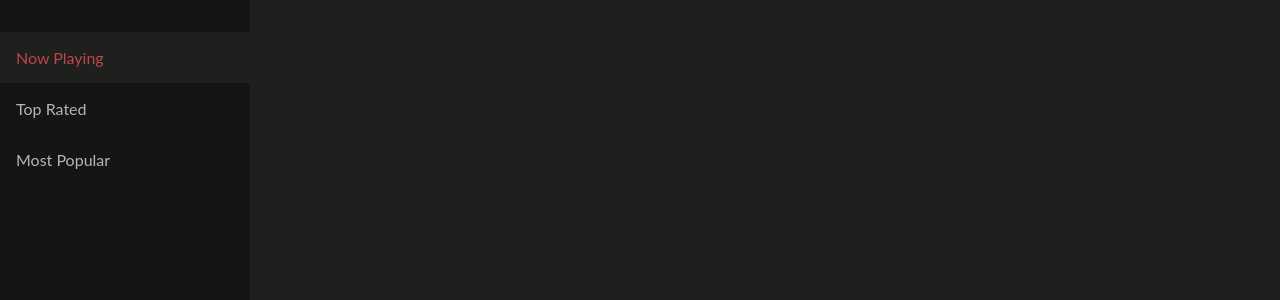
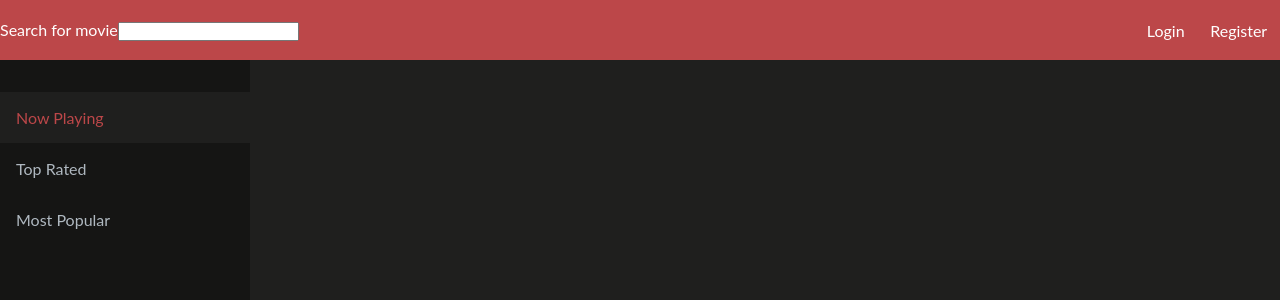
Before and after one commit to j-zuckerman/WatchList, a React (Create React App) app: page /#/ in a window 1280 px wide. Shown: the top 300 px of the page. Built offline with nearby package versions, Linux system fonts and the light colour scheme; no server answers; the HTML template or start-up script is replaced by a standard one.

Commit message:
Added cast members

```diff
--- /dev/null
+++ b/src/components/Cast/Cast.module.css
@@ -0,0 +1,17 @@
+.container {
+  display: flex;
+  max-width: 600px;
+  margin-top: 2rem;
+}
+
+.cast_img {
+  width: 50px;
+  height: auto;
+  border-radius: 1em;
+}
+
+.cast_member {
+  display: flex;
+  flex-direction: column;
+  margin-right: 1em;
+}
--- /dev/null
+++ b/src/components/Cast/index.js
@@ -0,0 +1,20 @@
+import React from 'react';
+import styles from './Cast.module.css';
+
+const baseImageURLProfile = 'https://image.tmdb.org/t/p/w45/';
+
+export const Cast = ({ data }) => {
+  return (
+    <div className={styles.container}>
+      {data.map((castMember) => (
+        <div key={data.cast_id} className={styles.cast_member}>
+          <img
+            className={styles.cast_img}
+            src={`${baseImageURLProfile}${castMember.profile_path}`}
+          />
+          <p>{castMember.character}</p>
+        </div>
+      ))}
+    </div>
+  );
+};
--- a/src/components/Layout/Layout.module.css
+++ b/src/components/Layout/Layout.module.css
@@ -4,4 +4,5 @@
 
 .main {
   flex: 1;
+  margin-top: 120px;
 }
--- a/src/components/Layout/index.js
+++ b/src/components/Layout/index.js
@@ -6,6 +6,7 @@ import styles from './Layout.module.css';
 export const Layout = ({ children }) => {
   return (
     <main>
+      <Navbar />
       <div className={styles.container}>
         <SideMenu />
 
--- a/src/components/Navbar/Navbar.module.css
+++ b/src/components/Navbar/Navbar.module.css
@@ -0,0 +1,20 @@
+.navbar {
+  height: 60px;
+  display: flex;
+  justify-content: space-between;
+  align-items: center;
+  background-color: #bc4749;
+  color: white;
+  width: 100%;
+  position: fixed;
+  z-index: 9999;
+  list-style-type: none;
+}
+
+.navlinks {
+  display: flex;
+}
+
+.navlinks li {
+  padding: 0.8rem;
+}
--- a/src/components/Navbar/index.js
+++ b/src/components/Navbar/index.js
@@ -1,11 +1,27 @@
 import React from 'react';
 import styles from './Navbar.module.css';
+import { SearchBar } from '../Searchbar';
+import { Link } from 'react-router-dom';
 
 export const Navbar = () => {
   return (
     <nav>
-      <ul>
-        <li></li>
+      <ul className={styles.navbar}>
+        <SearchBar />
+
+        <div className={styles.navlinks}>
+          <li>
+            <Link className="link" to="/login">
+              Login
+            </Link>
+          </li>
+
+          <li>
+            <Link className="link" to="/register">
+              Register
+            </Link>
+          </li>
+        </div>
       </ul>
     </nav>
   );
--- /dev/null
+++ b/src/components/Searchbar/index.js
@@ -0,0 +1,16 @@
+import React, { useState } from 'react';
+
+export const SearchBar = () => {
+  const [searchValue, setSearchValue] = useState('');
+
+  const handleChange = (event) => {
+    setSearchValue(event.target.value);
+  };
+
+  return (
+    <div>
+      <label htmlFor="search">Search for movie</label>
+      <input type="text" value={searchValue} onChange={handleChange} />
+    </div>
+  );
+};
--- a/src/components/SideMenu/SideMenu.module.css
+++ b/src/components/SideMenu/SideMenu.module.css
@@ -2,12 +2,12 @@
   list-style-type: none;
   display: flex;
   flex-direction: column;
-
   width: 250px;
   background-color: #151514;
   position: fixed;
   top: 0;
   height: 100vh;
+  margin-top: 60px;
 }
 
 .sideMenu:first-child {
--- a/src/context/movies.js
+++ b/src/context/movies.js
@@ -73,6 +73,7 @@ const MovieProvider = ({ children }) => {
   function switchToTopRated() {
     setDataToDisplay(topRated);
   }
+
   async function fetchSimilarMovies(id) {
     const response = await fetch(
       baseUrl + `movie/${id}/similar?api_key=${apiKey}&language=en-US&page=1`
@@ -98,7 +99,9 @@ const MovieProvider = ({ children }) => {
     );
 
     const data = await response.json();
-    setMovieCast(data);
+    console.log(data);
+
+    setMovieCast(data.cast);
   }
 
   async function fetchMovieTrailer(id) {
@@ -234,6 +237,8 @@ const MovieProvider = ({ children }) => {
         switchToTopRated,
         fetchMovieDetails,
         movieDetails,
+        fetchMovieCast,
+        movieCast,
       }}
     >
       {children}
--- a/src/pages/Details/index.js
+++ b/src/pages/Details/index.js
@@ -2,11 +2,17 @@ import React, { useEffect, useContext } from 'react';
 import { MovieContext } from '../../context/movies';
 import { useParams } from 'react-router-dom';
 import styles from './Details.module.css';
+import { Cast } from '../../components/Cast';
 
 const baseImageURLPoster = 'https://image.tmdb.org/t/p/w500/';
 
 export const Details = () => {
-  const { fetchMovieDetails, movieDetails } = useContext(MovieContext);
+  const {
+    fetchMovieDetails,
+    movieDetails,
+    fetchMovieCast,
+    movieCast,
+  } = useContext(MovieContext);
 
   //useParams hook to get id from url
   let params = useParams();
@@ -14,6 +20,7 @@ export const Details = () => {
   //Fetch details of movie
   useEffect(() => {
     fetchMovieDetails(params.id);
+    fetchMovieCast(params.id);
   }, [params.id]);
 
   return (
@@ -35,7 +42,7 @@ export const Details = () => {
           <h3>Overview</h3>
           <p>{movieDetails.overview} </p>
 
-          <div className={styles.cast}> </div>
+          <Cast data={movieCast} />
         </div>
       </div>
     </section>
```
Also changed, not shown: src/components/Searchbar/Searchbar.module.css (added).
